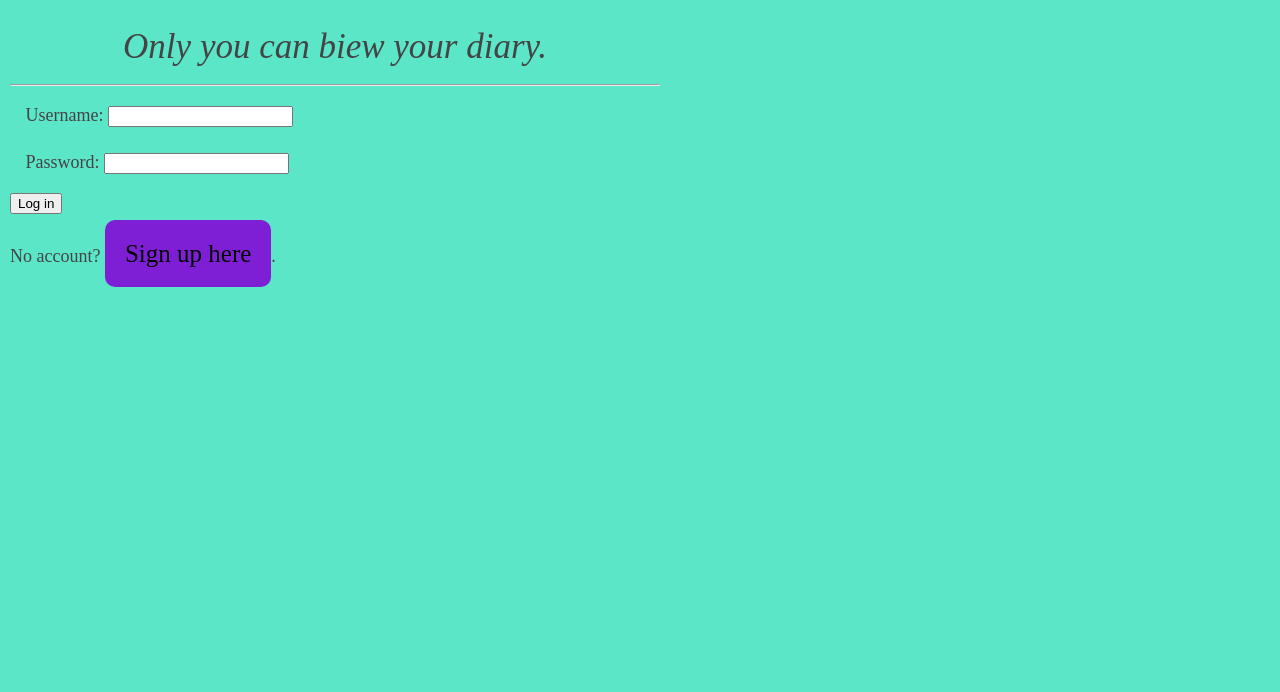
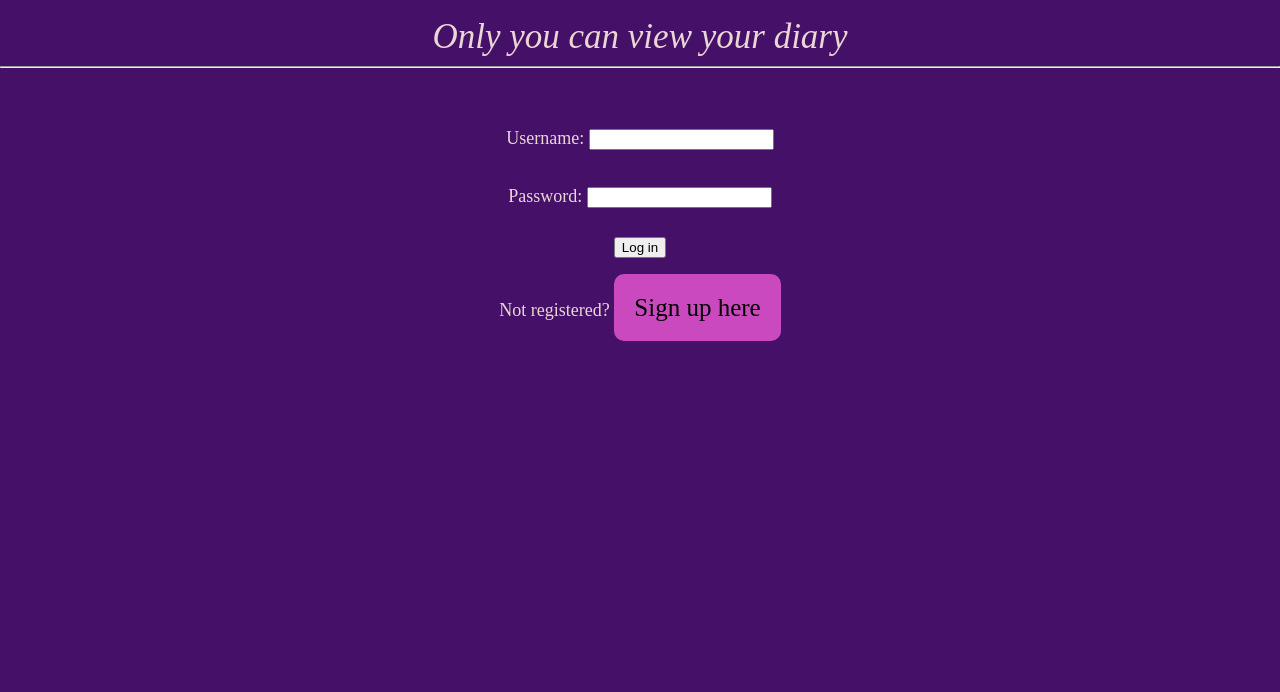
Before and after one commit to AlexWarden2/Diary_Hackathon, a plain HTML site: page client/login.html in a window 1280 px wide. Shown: the part 108-800 px from the top of the page. Drawn offline with Linux system fonts and the light colour scheme.

Commit message:
center html content

```diff
--- a/client/assets/default.css
+++ b/client/assets/default.css
@@ -1,18 +1,15 @@
 body{
     margin: 40px auto;
-    max-width: 650px;
-    line-height: 1.6;
     font-size: 18px;
-    color: #444444;
-    padding: 0 10px
+    color: #ebd5d5;
 }
 
-h1,
+/*h1,
 h2,
 h3 {
   line-height: 1.2;
 }
-
+*/
 fieldset {
   border: none;
 }
@@ -25,7 +22,7 @@ fieldset {
 
 body{
     margin:0;
-    background-color: rgb(92, 230, 200);
+    background-color: rgb(69, 17, 104);
 }
 
 h1 {
@@ -44,12 +41,13 @@ header {
 }
 
 
-#buttons {
+#buttons, #login-form,.linkRegst, #register-form, #post-form, .container {
     display: flex;
     flex-direction: column;
     align-items: center;
     gap: 1em;
     margin-top: 3em;
+
 }
 
 a {
@@ -59,13 +57,10 @@ a {
     border-radius: 10px;
     color: black;
     font-size: 25px;
-    background-color: rgb(126, 31, 214);
+    background-color: rgb(202, 73, 191);
+
 }
 
 a:hover {
    background-color: rgb(195, 137, 250);
 }
-
-/* button {
-
-} */
--- a/client/login.html
+++ b/client/login.html
@@ -12,7 +12,7 @@
   <body>
     <header>
       <h1>Login</h1>
-      <em>Only you can biew your diary.</em>
+      <em>Only you can view your diary</em>
     </header>
     <hr />
     <main>
@@ -26,8 +26,8 @@
           <input type="password" id="password" name="password" />
         </fieldset>
         <input type="submit" value="Log in" />
+        <p>Not registered? <a href="./register.html">Sign up here</a></p>
       </form>
-      <p>No account? <a href="./register.html">Sign up here</a>.</p>
     </main>
   </body>
 </html>
```
Also changed, not shown: client/index.html (+0 -2 lines), client/package.json (deleted, +0 -15 lines), client/register.html (+2 -1 lines), 2 other files.
